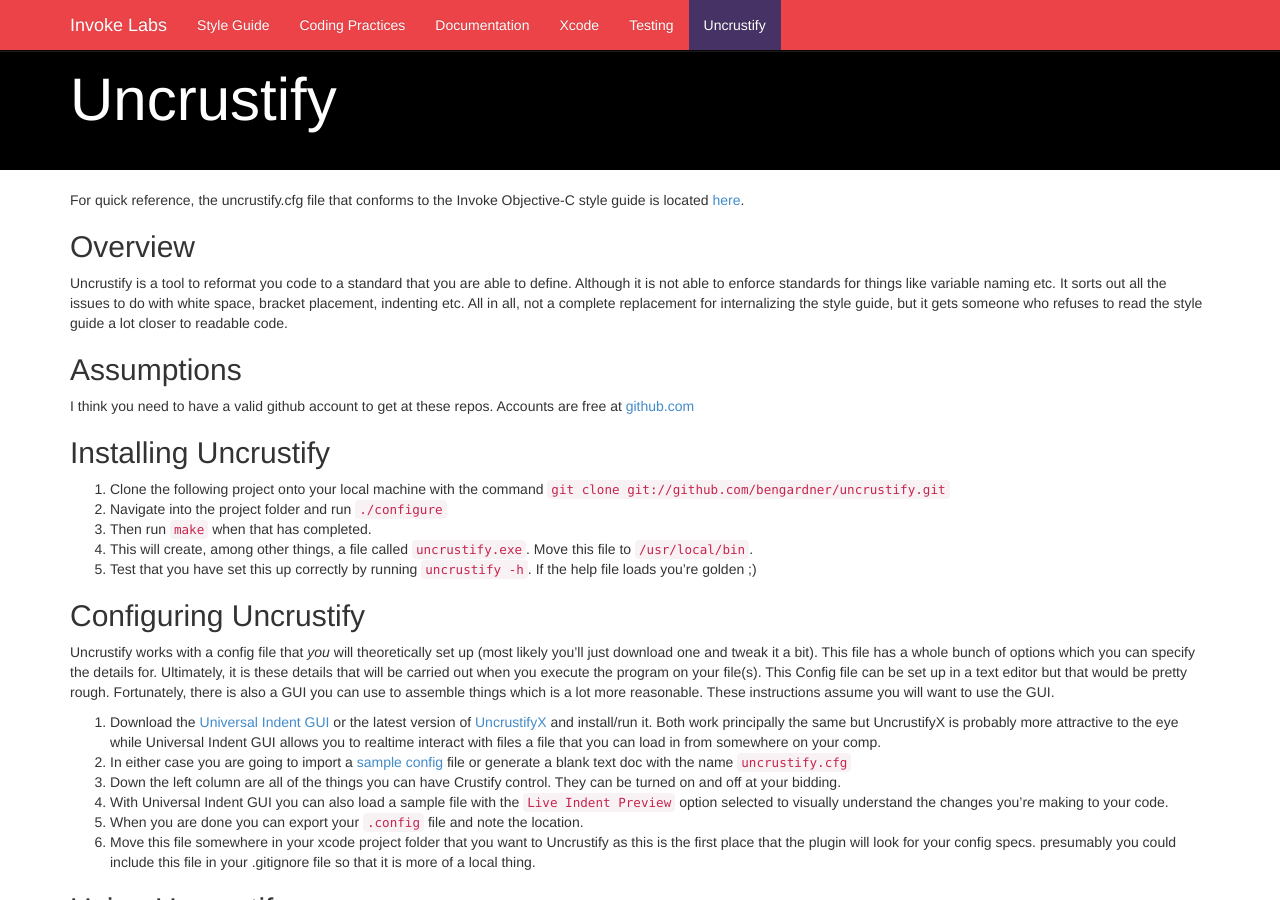
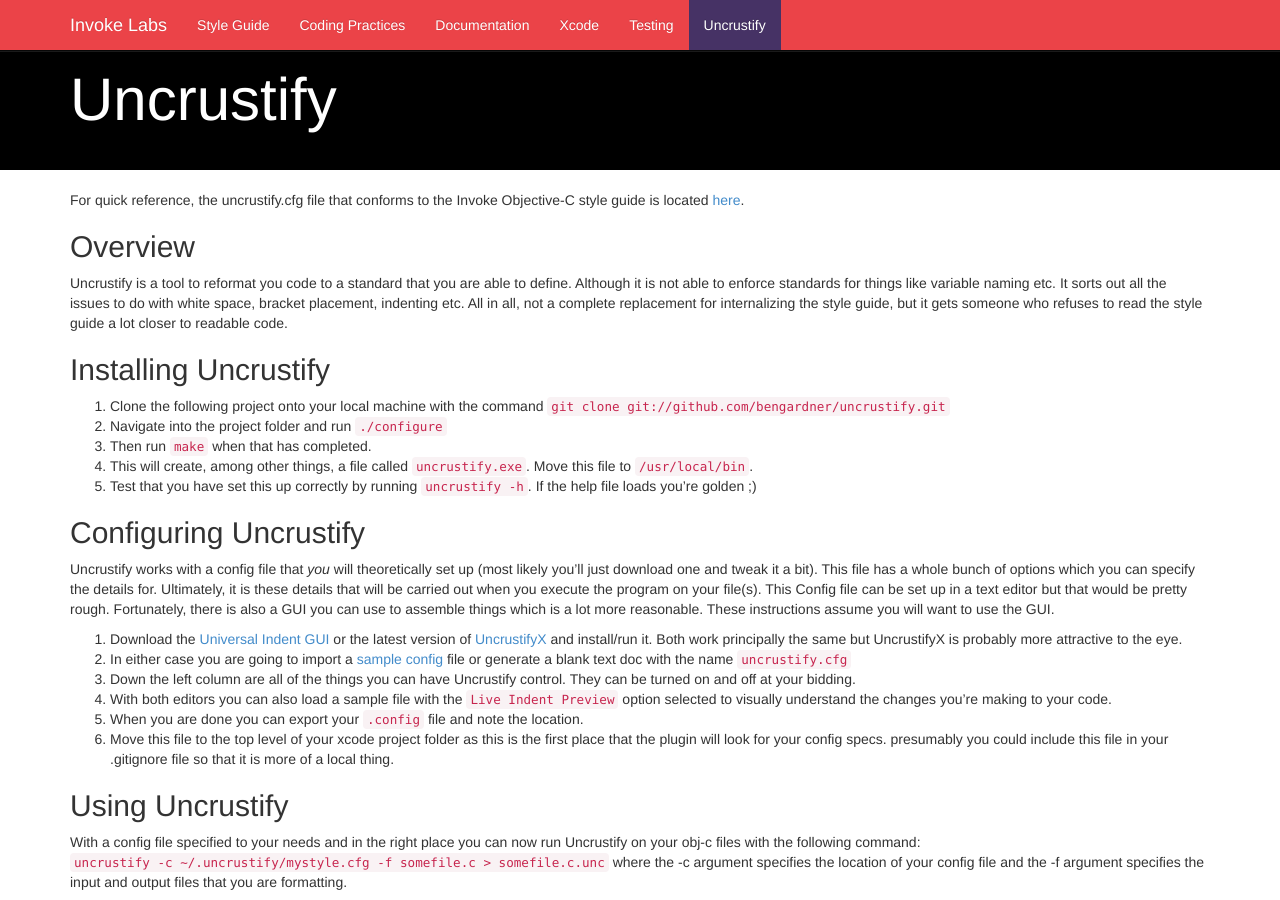
Before and after one commit to invokelabs/objc.docs.invokernd.com, a Jekyll site: the page built from content/uncrustify/index.md, in a window 1280 px wide and 900 px high. Built offline with Jekyll 4.4.1, drawn with Linux system fonts in a browser that asks for light colours; comment, search, counter and statistics services are not loaded; some of the changed text lies outside the part shown.

Commit message:
a few minor changes to the Uncrustify docs and file

```diff
--- a/content/uncrustify/index.md
+++ b/content/uncrustify/index.md
@@ -11,10 +11,6 @@
 Uncrustify is a tool to reformat you code to a standard that you are able to define. Although it is not able to enforce standards for things like variable naming etc. It sorts out all the issues to do with white space, bracket placement, indenting etc. All in all, not a complete replacement for internalizing the style guide, but it gets someone who refuses to read the style guide a lot closer to readable code.
 
 
-##Assumptions
-
-I think you need to have a valid github account to get at these repos. Accounts are free at [github.com](www.github.com)
-
 ##Installing Uncrustify
 
 1. Clone the following project onto your local machine with the command `git clone git://github.com/bengardner/uncrustify.git`
@@ -27,12 +23,12 @@
 
 Uncrustify works with a config file that *you* will theoretically set up (most likely you'll just download one and tweak it a bit). This file has a whole bunch of options which you can specify the details for. Ultimately, it is these details that will be carried out when you execute the program on your file(s). This Config file can be set up in a text editor but that would be pretty rough. Fortunately, there is also a GUI you can use to assemble things which is a lot more reasonable. These instructions assume you will want to use the GUI.
 
-1. Download the [Universal Indent GUI](http://sourceforge.net/projects/universalindent/files/uigui/) or the latest version of [UncrustifyX](https://github.com/ryanmaxwell/UncrustifyX/releases) and install/run it. Both work principally the same but UncrustifyX is probably more attractive to the eye while Universal Indent GUI allows you to realtime interact with files a file that you can load in from somewhere on your comp.
+1. Download the [Universal Indent GUI](http://sourceforge.net/projects/universalindent/files/uigui/) or the latest version of [UncrustifyX](https://github.com/ryanmaxwell/UncrustifyX/releases) and install/run it. Both work principally the same but UncrustifyX is probably more attractive to the eye.
 2. In either case you are going to import a [sample config](https://github.com/benoitsan/BBUncrustifyPlugin-Xcode/blob/master/Resources/uncrustify.cfg) file or generate a blank text doc with the name `uncrustify.cfg`
-2. Down the left column are all of the things you can have Crustify control. They can be turned on and off at your bidding.
-3. With Universal Indent GUI you can also load a sample file with the `Live Indent Preview` option selected to visually understand the changes you're making to your code.
+2. Down the left column are all of the things you can have Uncrustify control. They can be turned on and off at your bidding.
+3. With both editors you can also load a sample file with the `Live Indent Preview` option selected to visually understand the changes you're making to your code.
 4. When you are done you can export your `.config` file and note the location.
-5. Move this file somewhere in your xcode project folder that you want to Uncrustify as this is the first place that the plugin will look for your config specs. presumably you could include this file in your .gitignore file so that it is more of a local thing.
+5. Move this file to the top level of your xcode project folder as this is the first place that the plugin will look for your config specs. presumably you could include this file in your .gitignore file so that it is more of a local thing.
 
 ##Using Uncrustify
 
@@ -62,7 +58,7 @@
 
 ###Limitations
 
-As mentioned at the beginning, Uncrustify can not sort out things that go beyond actual formatting so you are still responsible for naming conventions, correctly constructed conditional switchs and the like. For reference, [here](https://github.com/benoitsan/BBUncrustifyPlugin-Xcode/blob/master/Resources/uncrustify.cfg) is a config file that is as close as possible to the [Invoke Labs Objective-C](http://objc.docs.invokernd.com/content/uncrustify/uncrustify.cfg) style guide as Uncrustify can force you to be.
+As mentioned at the beginning, Uncrustify can not sort out things that go beyond actual formatting so you are still responsible for naming conventions, correctly constructed conditional switchs and the like. For reference, [here](http://objc.docs.invokernd.com/content/uncrustify/uncrustify.cfg) is a config file that is as close as possible to the [Invoke Labs Objective-C](http://objc.docs.invokernd.com/content/uncrustify/uncrustify.cfg) style guide as Uncrustify can force you to be.
 
 Additionally, below is a guide as to what this Uncrustify config will be formatting in your code to make it compile to the style guide and what is present in the style guide that this config file can not do.
 
@@ -89,6 +85,9 @@
 
 #####Variables
 1. Force pointer asterisks to belong to the variable not the Class.
+
+**Note:** While it is not explicitly mentioned in the style guide, we have decided to place opening braces on a new line after the method definition yet before the body. This feature will be enforced in the config file.
+
 
 ---
 
```
Also changed, not shown: content/testing/index.md (+2 -4 lines), content/uncrustify/uncrustify.cfg (+4 -4 lines).
